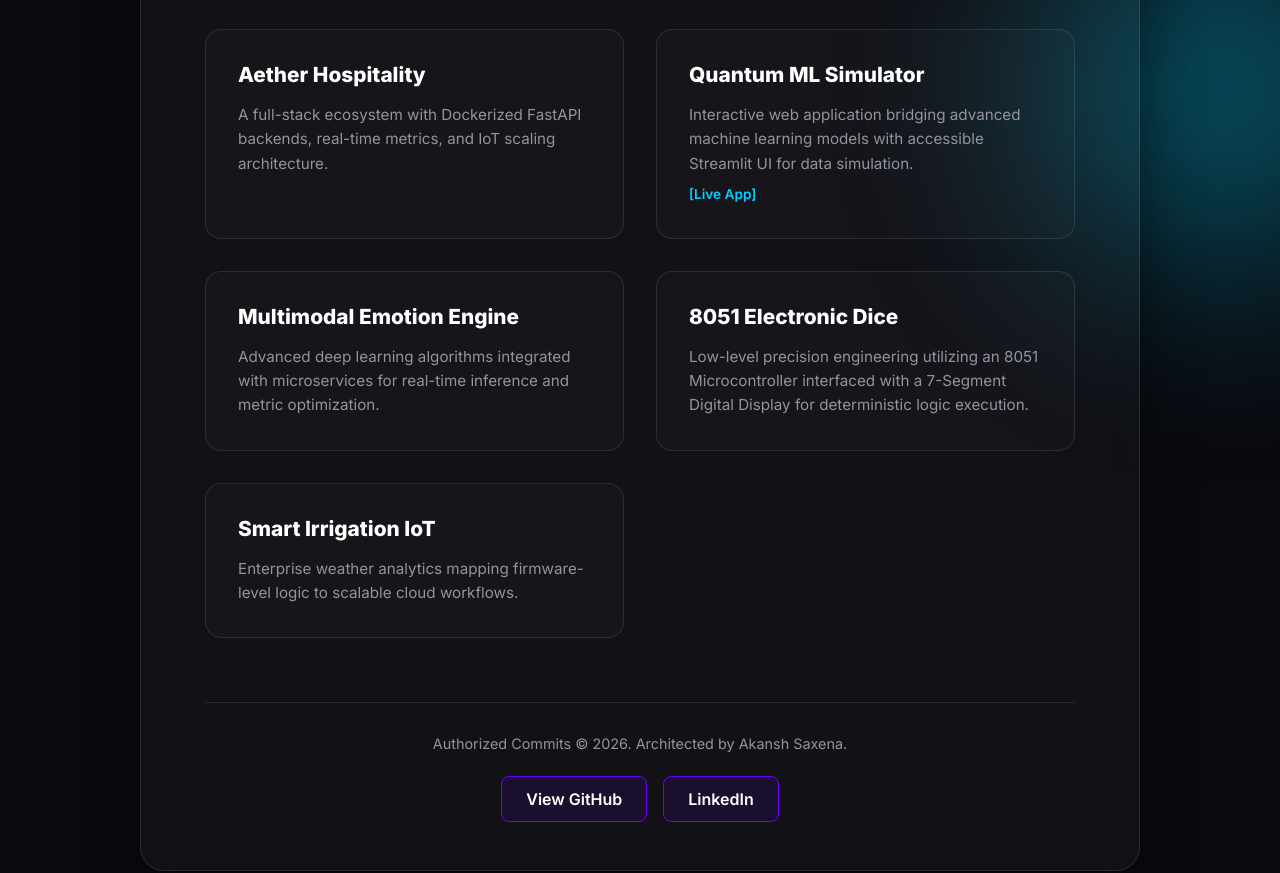
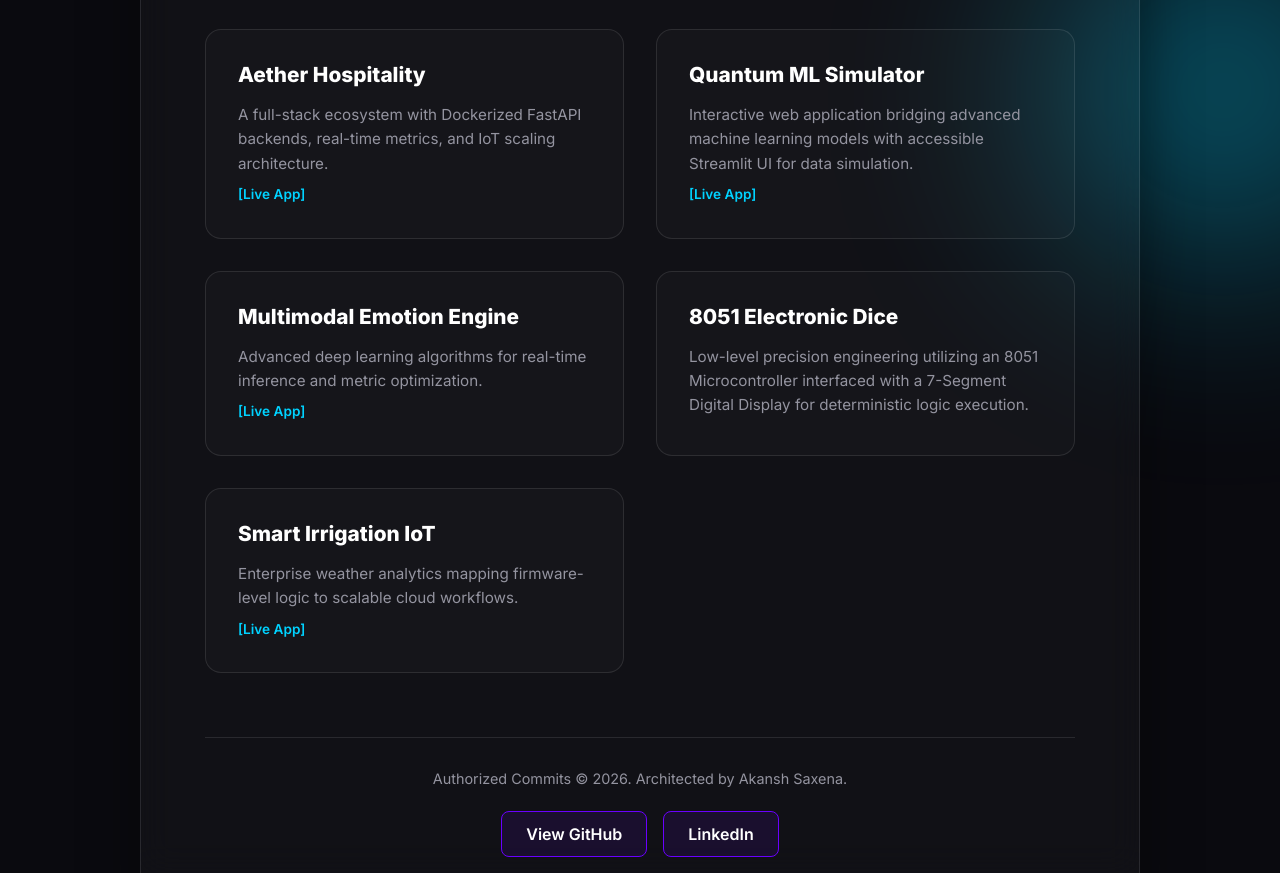
Before and after one commit to Akansh-Saxena/Akansh-Saxena, a plain HTML site: page index.html in a window 1280 px wide. Shown: the part 605-1478 px from the top of the page. Drawn offline with Linux system fonts and the light colour scheme.

```diff
--- a/index.html
+++ b/index.html
@@ -30,30 +30,30 @@
         <section class="deployments-section">
             <h2 class="section-title">Live Ecosystems & Architecture</h2>
             <div class="card-grid">
-                <div class="card glass-card">
+                <div class="card glass-card" onclick="window.open('https://hoteldashboard01.streamlit.app/', '_blank')">
                     <div class="card-glow"></div>
                     <h3>Aether Hospitality</h3>
-                    <p>A full-stack ecosystem with Dockerized FastAPI backends, real-time metrics, and IoT scaling architecture.</p>
+                    <p>A full-stack ecosystem with Dockerized FastAPI backends, real-time metrics, and IoT scaling architecture. <span style="display:block; margin-top:0.5rem; color:var(--accent-2); font-weight:600; font-size:0.85rem;">[Live App]</span></p>
                 </div>
                 <div class="card glass-card" onclick="window.open('https://akansh-saxena-quantum-ml-simulator-streamlit-app-alocj1.streamlit.app/', '_blank')">
                     <div class="card-glow"></div>
                     <h3>Quantum ML Simulator</h3>
                     <p>Interactive web application bridging advanced machine learning models with accessible Streamlit UI for data simulation. <span style="display:block; margin-top:0.5rem; color:var(--accent-2); font-weight:600; font-size:0.85rem;">[Live App]</span></p>
                 </div>
-                <div class="card glass-card">
+                <div class="card glass-card" onclick="window.open('https://multimodal-emotion-detection-system-hzhkfy7zirm8lbekgtky9c.streamlit.app/', '_blank')">
                     <div class="card-glow"></div>
                     <h3>Multimodal Emotion Engine</h3>
-                    <p>Advanced deep learning algorithms integrated with microservices for real-time inference and metric optimization.</p>
+                    <p>Advanced deep learning algorithms for real-time inference and metric optimization. <span style="display:block; margin-top:0.5rem; color:var(--accent-2); font-weight:600; font-size:0.85rem;">[Live App]</span></p>
                 </div>
                 <div class="card glass-card">
                     <div class="card-glow"></div>
                     <h3>8051 Electronic Dice</h3>
                     <p>Low-level precision engineering utilizing an 8051 Microcontroller interfaced with a 7-Segment Digital Display for deterministic logic execution.</p>
                 </div>
-                <div class="card glass-card">
+                <div class="card glass-card" onclick="window.open('#', '_blank')">
                     <div class="card-glow"></div>
                     <h3>Smart Irrigation IoT</h3>
-                    <p>Enterprise weather analytics mapping firmware-level logic to scalable cloud workflows.</p>
+                    <p>Enterprise weather analytics mapping firmware-level logic to scalable cloud workflows. <span style="display:block; margin-top:0.5rem; color:var(--accent-2); font-weight:600; font-size:0.85rem;">[Live App]</span></p>
                 </div>
             </div>
         </section>
```
